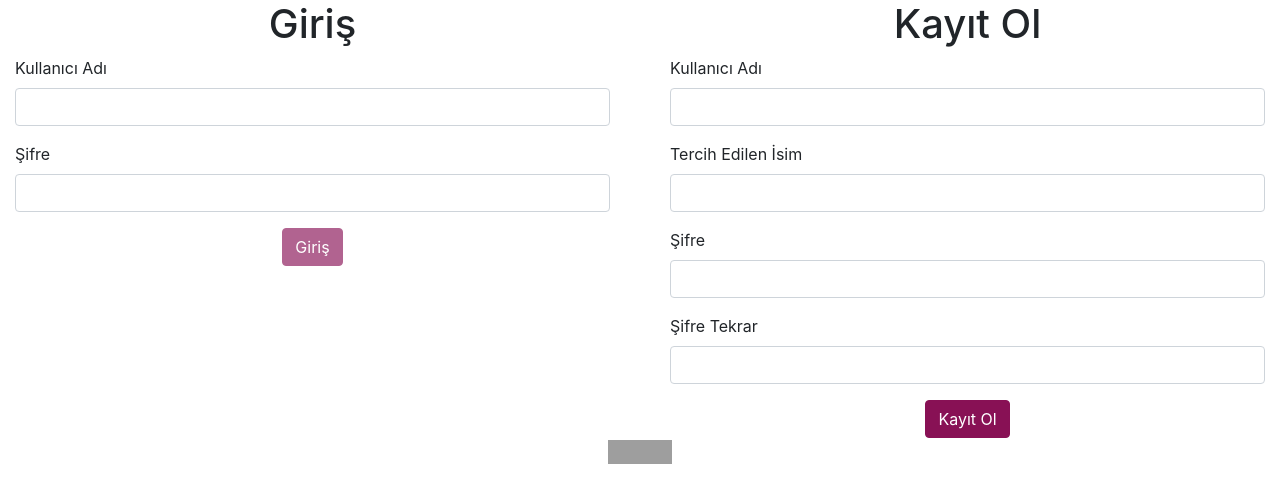
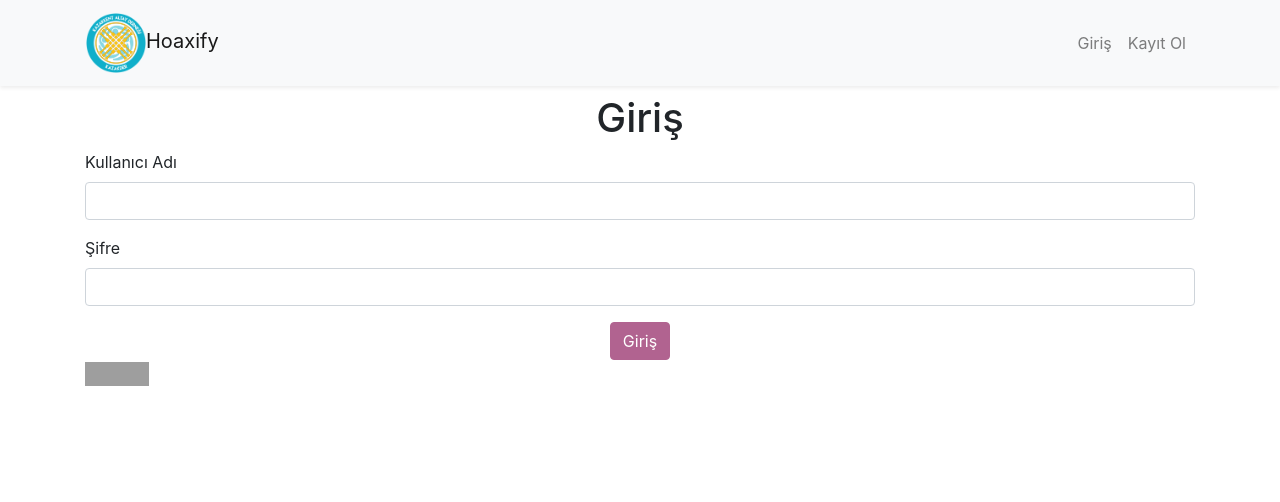
Before and after one commit to isayasin/hoaxify-fdsoft, a React (Create React App) app: page /#/login in a window 1280 px wide. Before the commit this address led to /. Shown: the top 502 px of the page. Built offline with nearby package versions, Linux system fonts and the light colour scheme; grey boxes are pictures that could not be loaded.

Commit message:
7- Router
A topbar was added and redirected to pages using buttons.
Home page redirection was provided when the username and password were entered correctly.

```diff
--- a/package.json
+++ b/package.json
@@ -13,6 +13,7 @@
     "react": "^18.2.0",
     "react-dom": "^18.2.0",
     "react-i18next": "^11.17.4",
+    "react-router-dom": "^5.3.0",
     "web-vitals": "^2.1.4"
   },
   "devDependencies": {
--- /dev/null
+++ b/src/components/TopBar.js
@@ -0,0 +1,35 @@
+import React, {Component} from 'react';
+import kazakder from '../kazakder.png';
+import {Link} from "react-router-dom";
+import {withTranslation} from 'react-i18next';
+
+class TopBar extends Component {
+    render() {
+        const { t } = this.props;
+        return (
+            <div className="shadow-sm bg-light mb-2">
+                <nav className="navbar navbar-light container navbar-expand">
+                    <Link className="navbar-brand" to="/">
+                        <img src={kazakder} width="60" alt="Kazakder Logo"/>
+                        Hoaxify
+                    </Link>
+
+                    <ul className="navbar-nav ml-auto">
+                        <li>
+                            <Link className="nav-link" to="/login">
+                                {t('Login')}
+                            </Link>
+                        </li>
+                        <li>
+                            <Link className="nav-link" to="/signup">
+                                {t('Sign Up')}
+                            </Link>
+                        </li>
+                    </ul>
+                </nav>
+            </div>
+        );
+    }
+}
+const TopBarWithTranslation = withTranslation()(TopBar);
+export default TopBarWithTranslation;
--- a/src/container/App.js
+++ b/src/container/App.js
@@ -1,26 +1,33 @@
 import '../App.css';
-import UserSignupPage from "../pages/userSignupPage";
+import UserSignupPage from "../pages/UserSignupPage";
 import LanguageSelector from "../components/LanguageSelector";
-import LoginPage from "../pages/loginPage";
+import LoginPage from "../pages/LoginPage";
+import HomePage from "../pages/HomePage";
+import UserPage from "../pages/UserPage";
+import {HashRouter as Router, Redirect, Route, Switch} from 'react-router-dom';
+import TopBar from "../components/TopBar";
 
 function App() {
   return (
-    <div>
-        <div className="row">
-            <div className="col">
+        <div>
+            <Router>
+                <TopBar/>
+                <Switch>
+                    <Route exact path="/" component={HomePage} />
+                    <Route path="/login" component={LoginPage} />
+                    <Route path="/signup" component={UserSignupPage}/>
+                    <Route path="/user/:username" component={UserPage}/>
+                    <Redirect to="/" />
+                </Switch>
+            </Router>
+            {/*<div className="col">
                     <LoginPage/>
             </div>
             <div className="col">
                     <UserSignupPage/>
-            </div>
-        </div>
-        <div className="text-center" >
+            </div>*/}
             <LanguageSelector/>
         </div>
-
-    </div>
-
-
   );
 }
 
--- a/src/index.js
+++ b/src/index.js
@@ -8,11 +8,7 @@ import './i18n';
 import App from "./container/App";
 
 const root = ReactDOM.createRoot(document.getElementById('root'));
-root.render(
-  <React.StrictMode>
-      <App/>
-  </React.StrictMode>
-);
+root.render( <App/> );
 
 // If you want to start measuring performance in your app, pass a function
 // to log results (for example: reportWebVitals(console.log))
--- /dev/null
+++ b/src/pages/HomePage.js
@@ -0,0 +1,11 @@
+import React, {Component} from 'react';
+
+class HomePage extends Component {
+    render() {
+        return (
+            <div className="container"> homepage </div>
+        );
+    }
+}
+
+export default HomePage;
--- a/src/pages/loginPage.js
+++ b/src/pages/LoginPage.js
@@ -30,11 +30,15 @@ class LoginPage extends Component{
             username,
             password
         };
+
+        const {push} = this.props.history;
+
         this.setState({
             error: null
         });
         try {
-            await login(creds)
+            await login(creds);
+            push('/');
         } catch (apiError) {
             this.setState({
                 error: apiError.response.data.message
--- /dev/null
+++ b/src/pages/UserPage.js
@@ -0,0 +1,13 @@
+import React, {Component} from 'react';
+
+class UserPage extends Component {
+    render() {
+        return (
+            <div className="container">
+                UserPage
+            </div>
+        );
+    }
+}
+
+export default UserPage;
--- a/src/shared/ApiProgress.js
+++ b/src/shared/ApiProgress.js
@@ -14,7 +14,7 @@ export function withApiProgress(WrappedComponent, apiPath){
         };
 
         componentDidMount() {
-            axios.interceptors.request.use(
+            this.requestInterceptor = axios.interceptors.request.use(
                 request =>{
                     this.updateApiCallFor(request.url,false);
                     /*if(request.url === this.props.path ){
@@ -23,7 +23,7 @@ export function withApiProgress(WrappedComponent, apiPath){
                     return request;
                 });
 
-            axios.interceptors.response.use(
+            this.responseInterceptor = axios.interceptors.response.use(
                 response => {
                     this.updateApiCallFor(response.config.url,false);
                     /*if (response.config.url === this.props.path ){
@@ -41,6 +41,11 @@ export function withApiProgress(WrappedComponent, apiPath){
             );
         }
 
+        componentWillUnmount() {
+            axios.interceptors.request.eject(this.requestInterceptor);
+            axios.interceptors.response.eject(this.responseInterceptor);
+        }
+
         updateApiCallFor = (url, inProgress) => {
             if (url === apiPath){
                 this.setState({pendingApiCall:inProgress});
```
Also changed, not shown: src/kazakder.png (added), src/pages/UserSignupPage.js (renamed from src/pages/userSignupPage.js), 1 other file (tests, documents, lock files or other folders).
